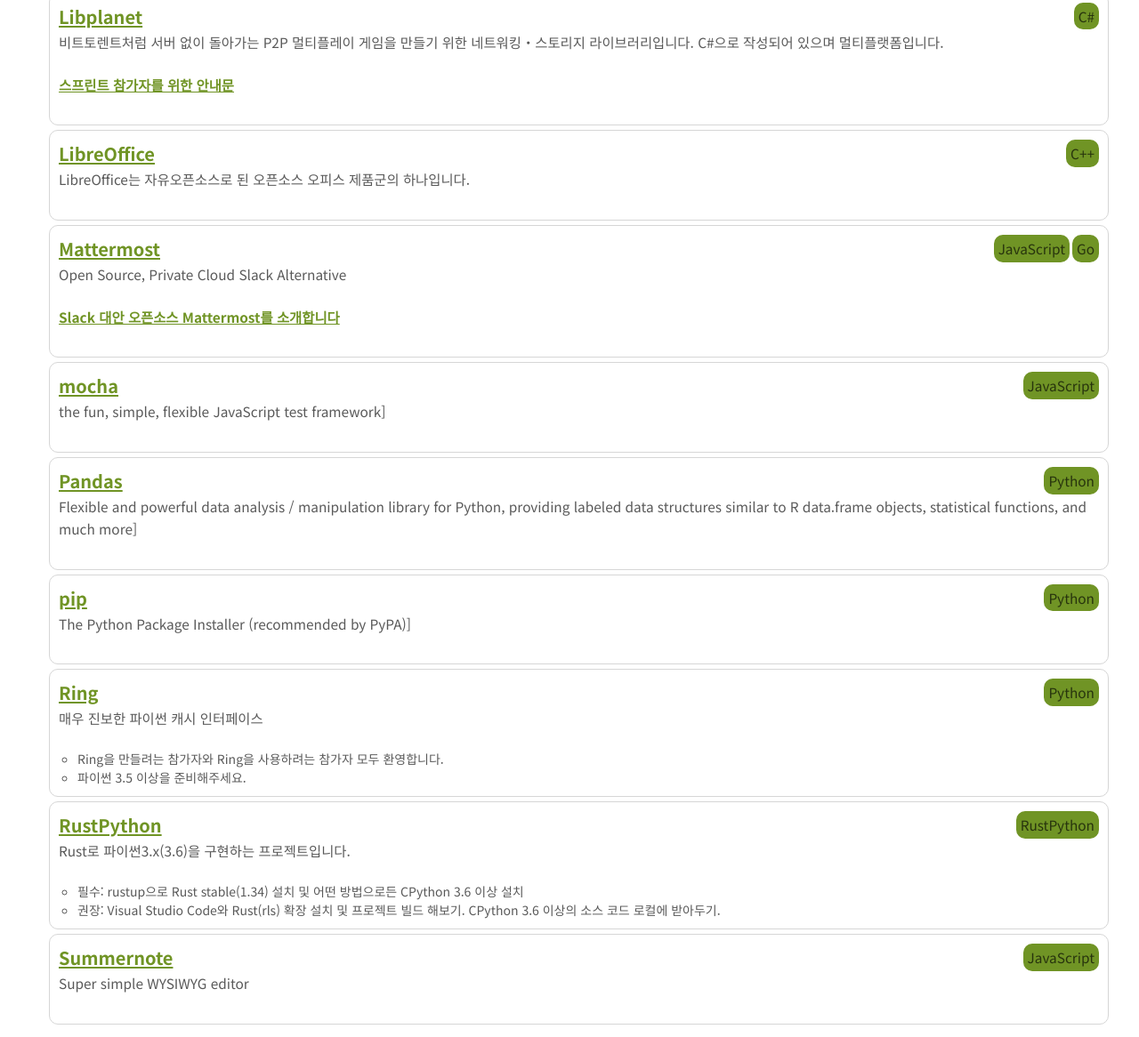
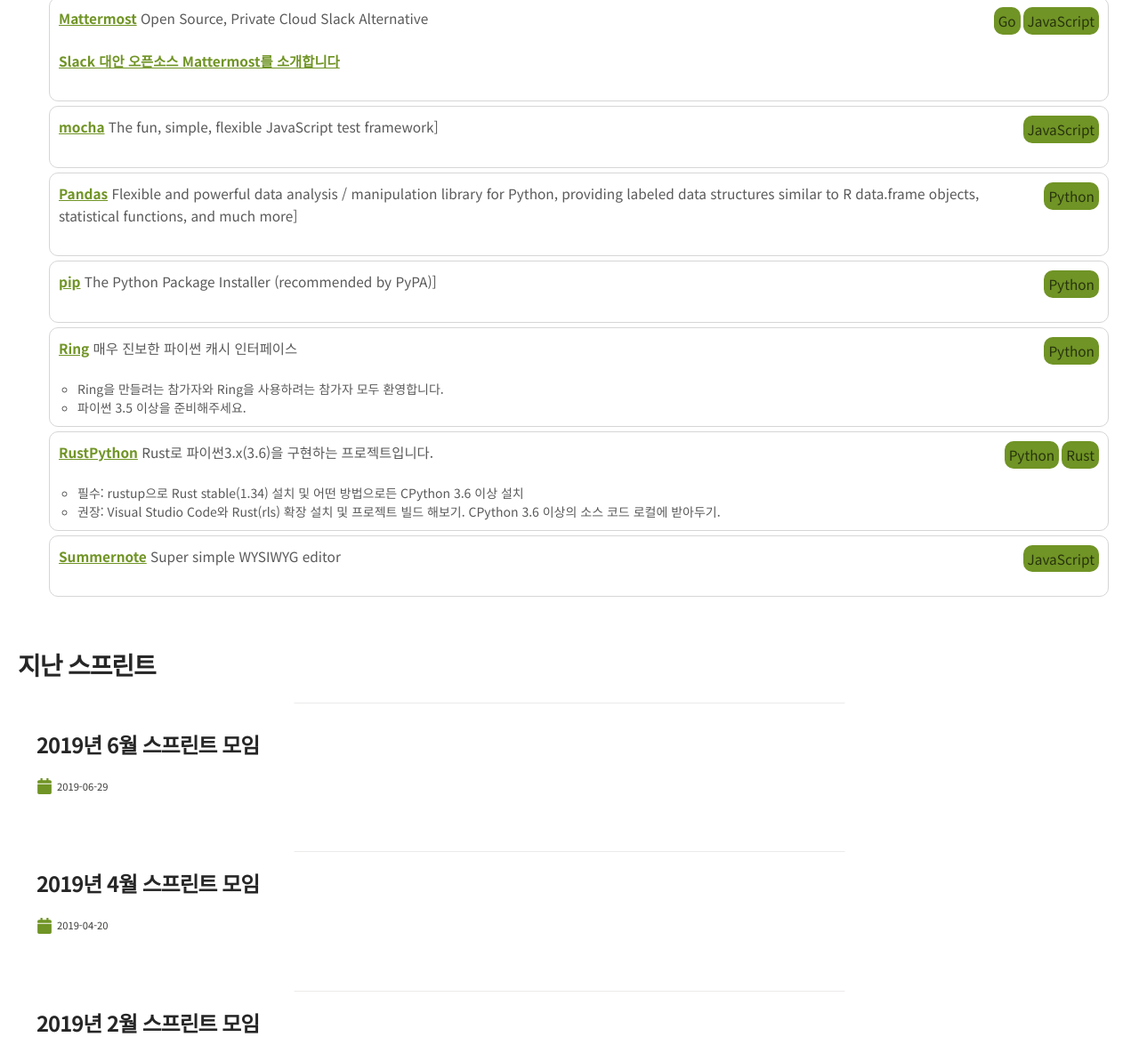
Before and after one commit to sprintseoul/sprintseoul.org, a Gatsby site: page / in a window 1280 px wide. Shown: the part 2510-3676 px from the top of the page at 89% size. Built offline with nearby package versions, Linux system fonts and the light colour scheme; Gatsby itself is replaced by a stand-in of ours; some packages are replaced by stand-ins of ours.

Commit message:
Update project list

```diff
--- a/content/parts/project-list.md
+++ b/content/parts/project-list.md
@@ -11,72 +11,72 @@ title: project
 
 **상시 모집 중!**
 
-* <span>Go</span>
-  **[CockroachDB](https://www.cockroachlabs.com/)**
+* [CockroachDB](https://www.cockroachlabs.com/)
+  <span>Go</span>
   The open source, cloud-native SQL database.
 
-* <span>Python</span>
-  **[Django](https://www.djangoproject.com/)**
+* [Django](https://www.djangoproject.com/)
+  <span>Python</span>
   The Web framework for perfectionists with deadlines.
 
-* <span>Python</span>
-  **[django-markdownx](https://github.com/neutronX/django-markdownx)**
+* [django-markdownx](https://github.com/neutronX/django-markdownx)
+  <span>Python</span>
   Comprehensive Markdown plugin built for Django
 
-* <span>Python</span>
-  **[django-summernote](https://github.com/summernote/django-summernote)**
+* [django-summernote](https://github.com/summernote/django-summernote)
+  <span>Python</span>
   Simply integrate Summernote editor with Django project.
 
-* **[Gitcoin](https://gitcoin.co/)**
-  깃코인은 보상을 받으며 오픈소스 기여를 할 수 있게 해주는 이더리움 앱입니다.
+* 깃코인은 보상을 받으며 오픈소스 기여를 할 수 있게 해주는 이더리움 앱입니다.
+  [Gitcoin](https://gitcoin.co/)
 
 * <span>TypeScript</span>
-  **[just-news](https://github.com/disjukr/just-news)**
+  [just-news](https://github.com/disjukr/just-news)
   뉴스 사이트 기사 페이지에 접속하면 뉴스 본문외의 정보를 전부 제거한 뒤 페이지를 재구성하는 스크립트입니다.
 
-* <span>C#</span>
-  **[Libplanet](https://libplanet.io/)**
+* [Libplanet](https://libplanet.io/)
+  <span>C#</span>
   비트토렌트처럼 서버 없이 돌아가는 P2P 멀티플레이 게임을 만들기 위한 네트워킹・스토리지 라이브러리입니다. C#으로 작성되어 있으며 멀티플랫폼입니다.
 
   [스프린트 참가자를 위한 안내문](https://snack.planetarium.dev/kor/2019/05/sprintseoul/)
 
-* <span>C++</span>
-  **[LibreOffice](https://www.libreoffice.org/)**
+* [LibreOffice](https://www.libreoffice.org/)
+  <span>C++</span>
   LibreOffice는 자유오픈소스로 된 오픈소스 오피스 제품군의 하나입니다.
 
-* <span>Go</span>
-  <span>JavaScript</span>
-  **[Mattermost](https://mattermost.com/)**
+* <span>JavaScript</span>
+  <span>Go</span>
+  [Mattermost](https://mattermost.com/)
   Open Source, Private Cloud Slack Alternative
 
   [Slack 대안 오픈소스 Mattermost를 소개합니다](https://blog.cometkim.kr/posts/mattermost-contribution/introduction-to-mattermost/)
 
-* <span>JavaScript</span>
-  **[mocha](https://mochajs.org)**
-  the fun, simple, flexible JavaScript test framework]
+* [mocha](https://mochajs.org)
+  <span>JavaScript</span>
+  The fun, simple, flexible JavaScript test framework]
 
-* <span>Python</span>
-  **[Pandas](https://pandas.pydata.org)**
+* [Pandas](https://pandas.pydata.org)
+  <span>Python</span>
   Flexible and powerful data analysis / manipulation library for Python, providing labeled data structures similar to R data.frame objects, statistical functions, and much more]
 
-* <span>Python</span>
-  **[pip](https://pip.pypa.io/)**
+* [pip](https://pip.pypa.io/)
+  <span>Python</span>
   The Python Package Installer (recommended by PyPA)]
 
-* <span>Python</span>
-  **[Ring](https://github.com/youknowone/ring)**
+* [Ring](https://github.com/youknowone/ring)
+  <span>Python</span>
   매우 진보한 파이썬 캐시 인터페이스
 
   - Ring을 만들려는 참가자와 Ring을 사용하려는 참가자 모두 환영합니다.
   - 파이썬 3.5 이상을 준비해주세요.
 
-* <span>RustPython</span>
-  **[RustPython](https://github.com/RustPython/RustPython)**
+* [RustPython](https://github.com/RustPython/RustPython)
+  <span>Rust</span><span>Python</span>
   Rust로 파이썬3.x(3.6)을 구현하는 프로젝트입니다.
 
   - 필수: rustup으로 Rust stable(1.34) 설치 및 어떤 방법으로든 CPython 3.6 이상 설치
   - 권장: Visual Studio Code와 Rust(rls) 확장 설치 및 프로젝트 빌드 해보기. CPython 3.6 이상의 소스 코드 로컬에 받아두기.
 
-* <span>JavaScript</span>
-  **[Summernote](https://summernote.org)**
+* [Summernote](https://summernote.org)
+  <span>JavaScript</span>
   Super simple WYSIWYG editor
```
